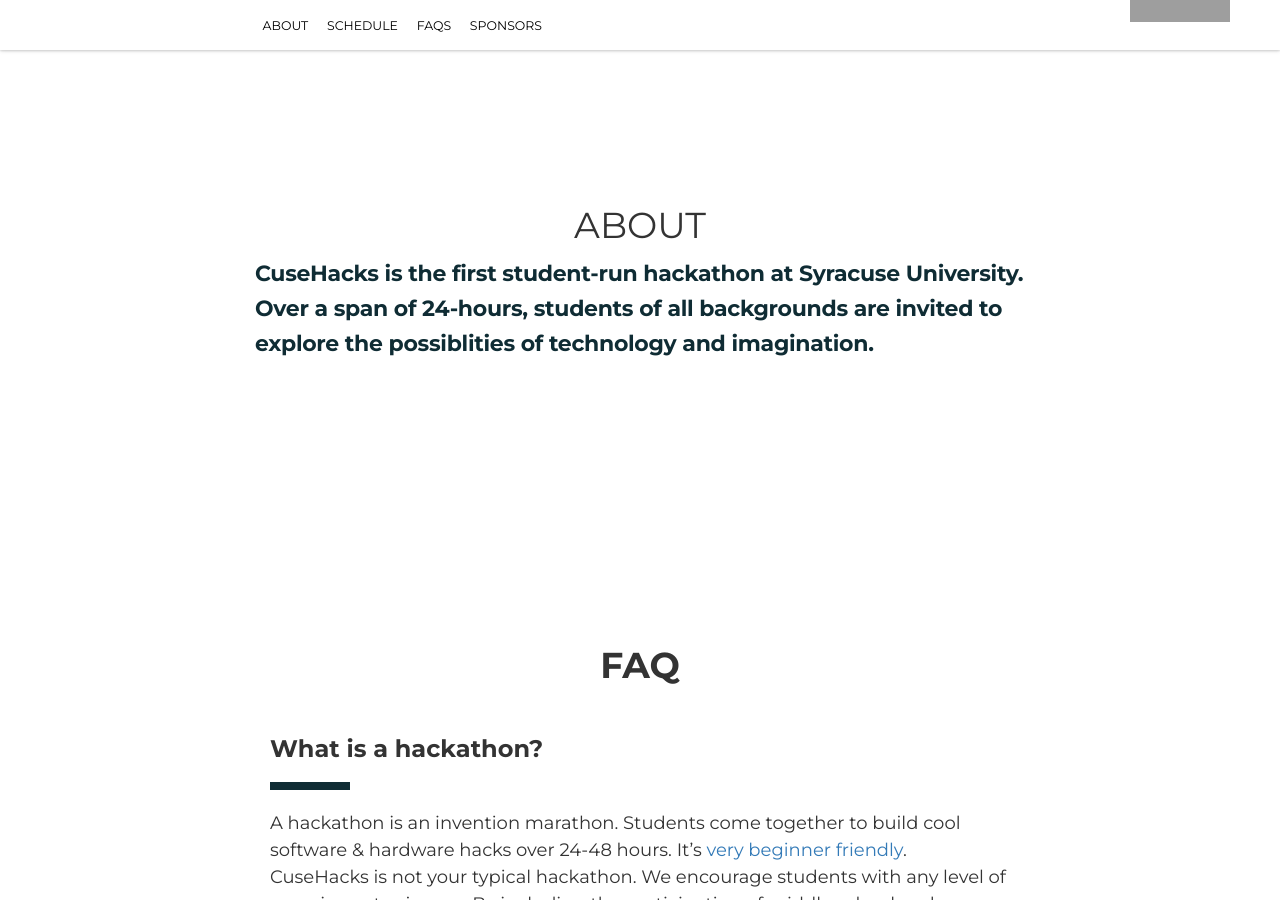
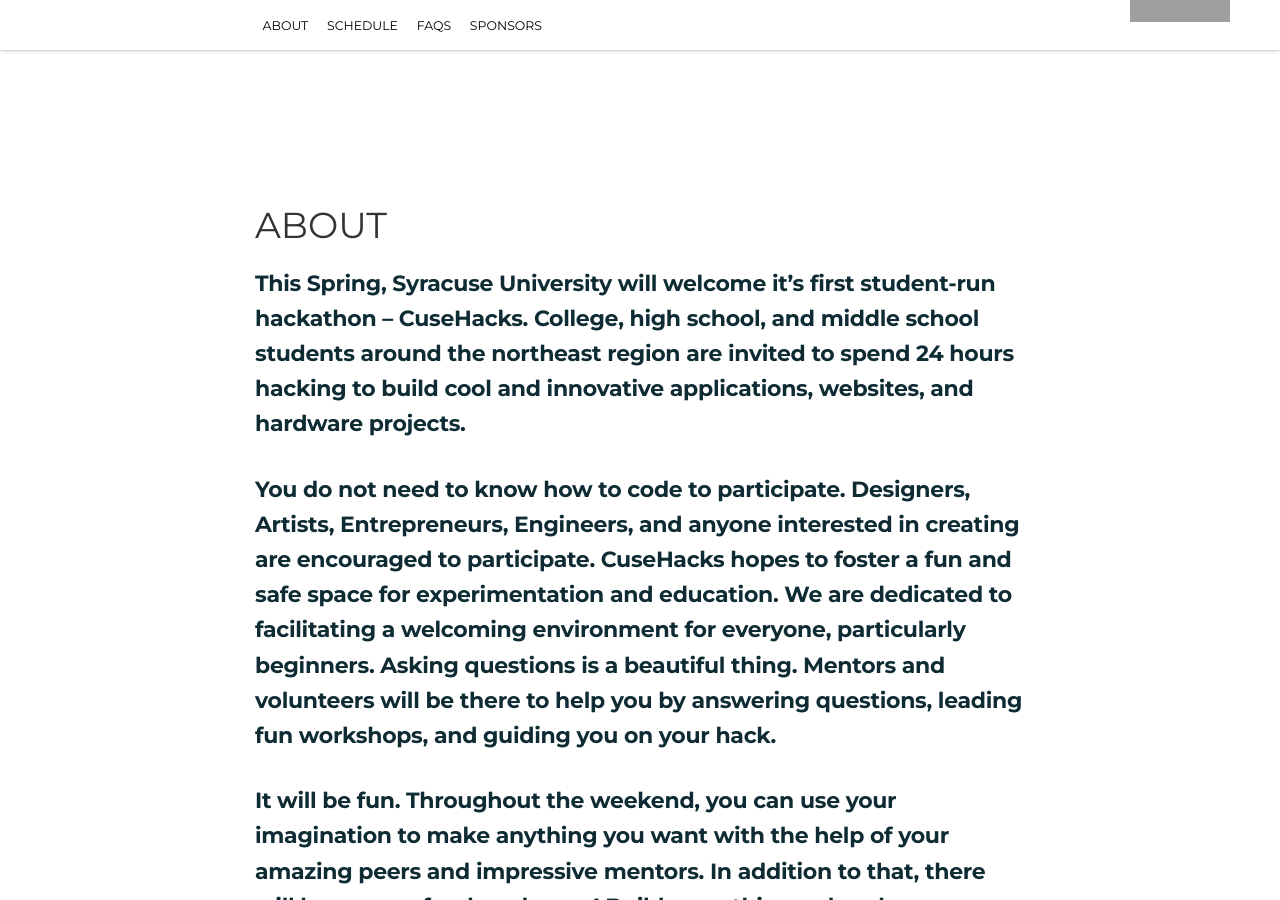
Before and after one commit to innovateorange/cusehacks, a Jekyll site: the page built from index.html, in a window 1280 px wide and 900 px high, scrolled down 934 px. Built offline with Jekyll 4.4.1, drawn with Linux system fonts in a browser that asks for light colours; nearby versions of some CDN libraries; some of the changed text lies outside the part shown; grey boxes are pictures that could not be loaded.

Commit message:
added about words

```diff
--- a/index.html
+++ b/index.html
@@ -7,9 +7,28 @@
 <section class="about" id="section-about">
   <div class="container">
     <!-- <h1>About</h1> -->
-    <h1 class="text-center">ABOUT</h1>
+    <div class="section-header">
+      <h1>ABOUT<h1>
+    </div>
     <div class="col md-12">
-      {{ site.event.about.description | markdownify }}
+      <p>This Spring, Syracuse University will welcome it’s first student-run hackathon – CuseHacks.
+        College, high school, and middle school students around the northeast region are invited to spend 24 hours hacking to build cool and innovative applications, websites, and hardware projects.
+      </p>
+      <br>
+      <p>
+        You do not need to know how to code to participate.
+        Designers, Artists, Entrepreneurs, Engineers, and anyone interested in creating are encouraged to participate.
+        CuseHacks hopes to foster a fun and safe space for experimentation and education. We are dedicated to facilitating a welcoming environment for everyone, particularly beginners.
+        Asking questions is a beautiful thing.
+        Mentors and volunteers will be there to help you by answering questions, leading fun workshops, and guiding you on your hack.
+      </p>
+      <br>
+      <p>
+        It will be fun. Throughout the weekend, you can use your imagination to make anything you want with the help of your amazing peers and impressive mentors.
+        In addition to that, there will be games, food, and swag! Build something or break something.
+        CuseHacks just wants you to have a great experience meeting new people, working with friends, and gaining new skills, learning about the possibilities of technology.
+      </p>
+
     </div>
   </div>
 </section>
@@ -45,7 +64,9 @@
 
 <section class="faq" id="section-faq">
   <div class="container">
-    <h1 class="text-center">FAQ</h1>
+    <div class="section-header">
+      <h1>FAQ<h1>
+    </div>
     <div class="grid">
         <div class="col md-12">
           {% for item in site.event.faq %}
@@ -72,7 +93,9 @@
 
 <section class="about" id="section-sponsors">
   <div class="container">
-    <h1 class="text-center">SPONSORS</h1>
+    <div class="section-header">
+      <h1>SPONSORS<h1>
+    </div>
     <!-- <div class="row"> -->
       <div class="col md-12">
         <p>Interested in sponsoring us? Check out our sponsorship package <a href="/assets/CuseHacks2018_Sponsorship_Package.pdf">here</a> and send us an email.</p>
```
